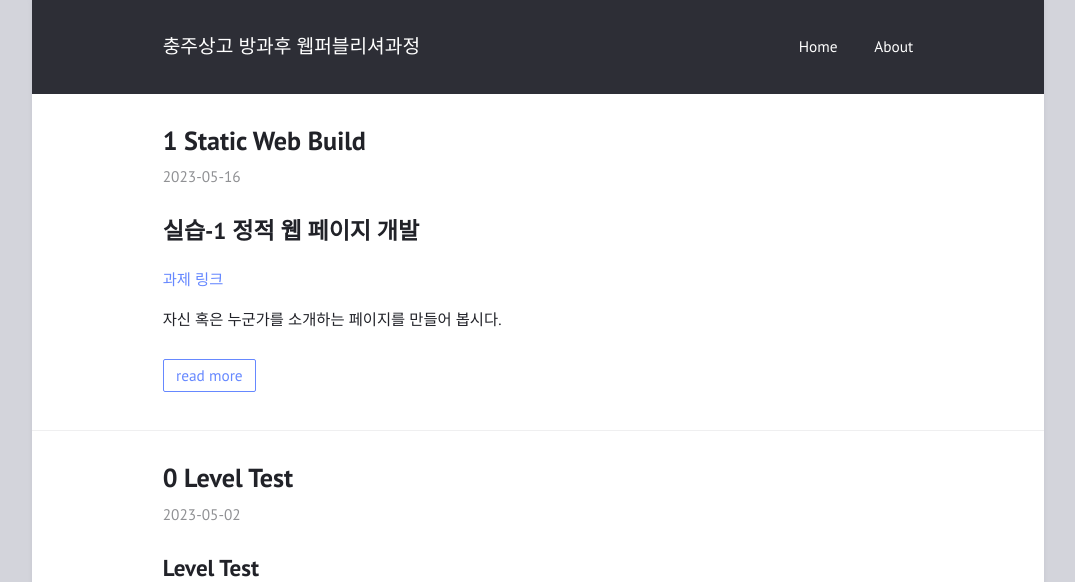
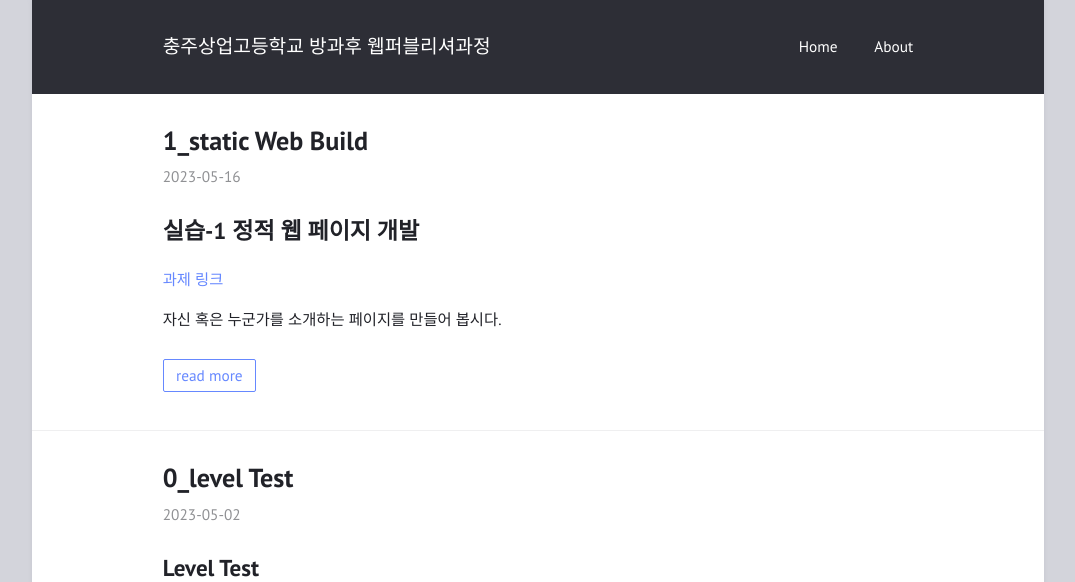
Before and after one commit to jeonghun-seo/jeonghun-seo.github.io, a Jekyll site: the page built from index.html, in a window 1280 px wide. Shown: the top 582 px of the page, without its empty margins (102-1177 px from the left). Built offline with Jekyll 4.4.1, drawn with Linux system fonts in a browser that asks for light colours.

Commit message:
add contents

```diff
--- a/_config.yml
+++ b/_config.yml
@@ -1,4 +1,4 @@
-title: "충주상고 방과후 웹퍼블리셔과정"
+title: "충주상업고등학교 방과후 웹퍼블리셔과정"
 author: "Seo Jeong Hun"
 description: "Made with jekyll-contrast 2023 © Seo Jeong Hun"
 permalink: /:title/
```
Also changed, not shown: _posts/2023-05-02-0_level-test.md (renamed from _posts/2023-05-02-0-level-test.md), _posts/2023-05-16-1_static-web-build.md (renamed from _posts/2023-05-16-1-static-web-build.md).
